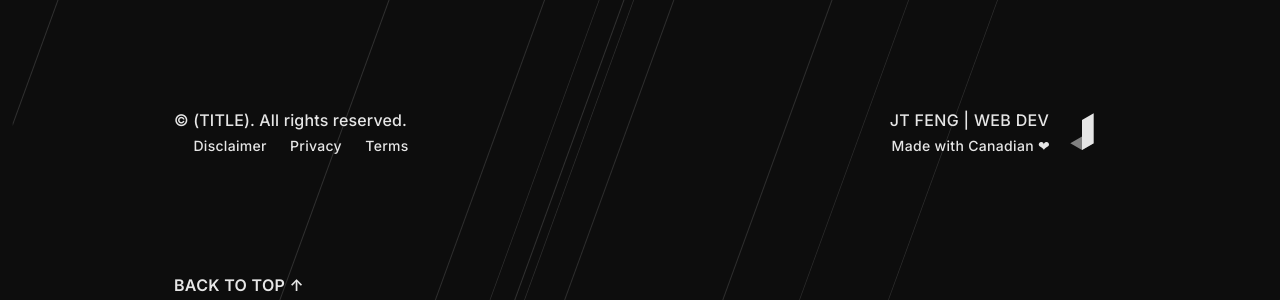
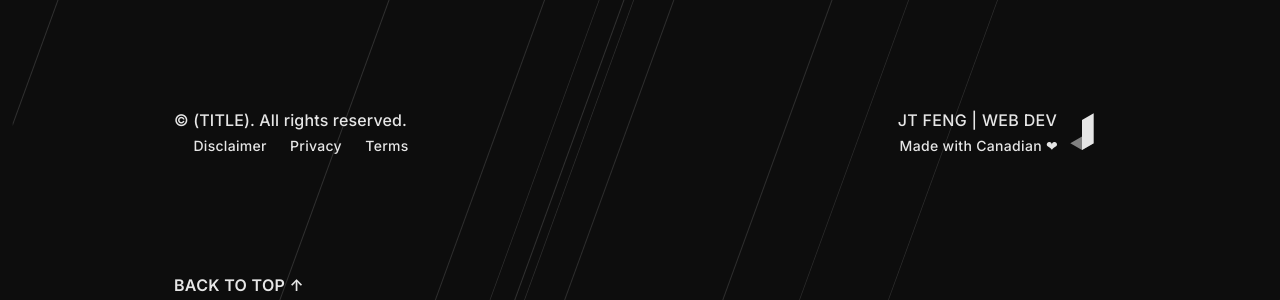
Before and after one commit to jingtianfeng/jekytrap, a Jekyll site: the page built from index.html, in a window 1280 px wide. Shown: the part 1726-2026 px from the top of the page. Built offline with Jekyll 4.4.1, drawn with Linux system fonts in a browser that asks for light colours.

Commit message:
UPDATE _includes/comp-signature.html: logo .ms-0

```diff
--- a/_includes/comp-signature.html
+++ b/_includes/comp-signature.html
@@ -16,6 +16,6 @@
         <img src="{{ '/assets/img/logo-jtfeng.png' | relative_url }}"
              alt="Website built by JT Feng"
              width="48" height="48"
-             class="ms-1" />
+             class="ms-0" />
     </a>
 </div>
```
